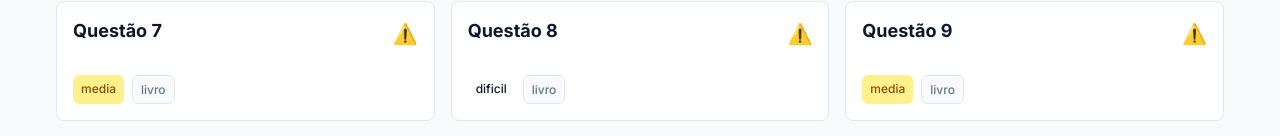
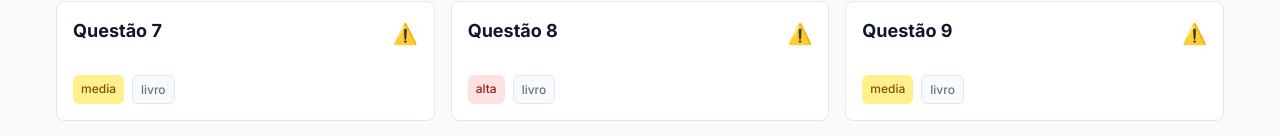
Before and after one commit to o-hugo/app_probabilidade_b_monitoria, an Astro site in the folder app/: page /app_probabilidade_b_monitoria/exercicios in a window 1280 px wide. Shown: the part 601-737 px from the top of the page. Built offline with nearby package versions, Linux system fonts and the light colour scheme; Astro itself is replaced by a stand-in of ours; some packages are replaced by stand-ins of ours.

Commit message:
fix: altera dificuldade de dificil para alta para passar no Zod

```diff
--- a/app/src/content/exercicios/dantas/cap-01/q08-dantas-cap01.md
+++ b/app/src/content/exercicios/dantas/cap-01/q08-dantas-cap01.md
@@ -2,7 +2,7 @@
 id: "q08-dantas-cap01"
 titulo: "Questão 8"
 topicos: ["variaveis-aleatorias-continuas"]
-dificuldade: "dificil"
+dificuldade: "alta"
 origem: "livro"
 solucao_verificada: false
 ---
--- a/app/src/content/exercicios/dantas/cap-01/q12-dantas-cap01.md
+++ b/app/src/content/exercicios/dantas/cap-01/q12-dantas-cap01.md
@@ -2,7 +2,7 @@
 id: "q12-dantas-cap01"
 titulo: "Questão 12"
 topicos: ["variaveis-aleatorias-continuas"]
-dificuldade: "dificil"
+dificuldade: "alta"
 origem: "livro"
 solucao_verificada: false
 ---
--- a/app/src/content/exercicios/dantas/cap-01/q31-dantas-cap01.md
+++ b/app/src/content/exercicios/dantas/cap-01/q31-dantas-cap01.md
@@ -2,7 +2,7 @@
 id: "q31-dantas-cap01"
 titulo: "Questão 31"
 topicos: ["variaveis-aleatorias-continuas"]
-dificuldade: "dificil"
+dificuldade: "alta"
 origem: "livro"
 solucao_verificada: false
 ---
--- a/app/src/content/exercicios/dantas/cap-01/q36-dantas-cap01.md
+++ b/app/src/content/exercicios/dantas/cap-01/q36-dantas-cap01.md
@@ -2,7 +2,7 @@
 id: "q36-dantas-cap01"
 titulo: "Questão 36"
 topicos: ["variaveis-aleatorias-continuas"]
-dificuldade: "dificil"
+dificuldade: "alta"
 origem: "livro"
 solucao_verificada: false
 ---
--- a/app/src/content/exercicios/dantas/cap-01/q38-dantas-cap01.md
+++ b/app/src/content/exercicios/dantas/cap-01/q38-dantas-cap01.md
@@ -2,7 +2,7 @@
 id: "q38-dantas-cap01"
 titulo: "Questão 38"
 topicos: ["variaveis-aleatorias-continuas"]
-dificuldade: "dificil"
+dificuldade: "alta"
 origem: "livro"
 solucao_verificada: false
 ---
--- a/app/src/content/exercicios/dantas/cap-01/q41-dantas-cap01.md
+++ b/app/src/content/exercicios/dantas/cap-01/q41-dantas-cap01.md
@@ -2,7 +2,7 @@
 id: "q41-dantas-cap01"
 titulo: "Questão 41"
 topicos: ["variaveis-aleatorias-continuas"]
-dificuldade: "dificil"
+dificuldade: "alta"
 origem: "livro"
 solucao_verificada: false
 ---
--- a/app/src/content/exercicios/dantas/cap-01/q42-dantas-cap01.md
+++ b/app/src/content/exercicios/dantas/cap-01/q42-dantas-cap01.md
@@ -2,7 +2,7 @@
 id: "q42-dantas-cap01"
 titulo: "Questão 42"
 topicos: ["variaveis-aleatorias-continuas"]
-dificuldade: "dificil"
+dificuldade: "alta"
 origem: "livro"
 solucao_verificada: false
 ---
--- a/app/src/content/exercicios/dantas/cap-02/q09-dantas-cap02.md
+++ b/app/src/content/exercicios/dantas/cap-02/q09-dantas-cap02.md
@@ -2,7 +2,7 @@
 id: "q09-dantas-cap02"
 titulo: "Questão 9"
 topicos: ["03-modelos-continuos"]
-dificuldade: "dificil"
+dificuldade: "alta"
 origem: "livro"
 solucao_verificada: false
 ---
--- a/app/src/content/exercicios/dantas/cap-02/q10-dantas-cap02.md
+++ b/app/src/content/exercicios/dantas/cap-02/q10-dantas-cap02.md
@@ -2,7 +2,7 @@
 id: "q10-dantas-cap02"
 titulo: "Questão 10"
 topicos: ["03-modelos-continuos","05-funcao-de-variavel-aleatoria"]
-dificuldade: "dificil"
+dificuldade: "alta"
 origem: "livro"
 solucao_verificada: false
 ---
--- a/app/src/content/exercicios/dantas/cap-02/q17-dantas-cap02.md
+++ b/app/src/content/exercicios/dantas/cap-02/q17-dantas-cap02.md
@@ -2,7 +2,7 @@
 id: "q17-dantas-cap02"
 titulo: "Questão 17"
 topicos: ["03-modelos-continuos","02-funcao-geradora-momentos"]
-dificuldade: "dificil"
+dificuldade: "alta"
 origem: "livro"
 solucao_verificada: false
 ---
--- a/app/src/content/exercicios/dantas/cap-02/q19-dantas-cap02.md
+++ b/app/src/content/exercicios/dantas/cap-02/q19-dantas-cap02.md
@@ -2,7 +2,7 @@
 id: "q19-dantas-cap02"
 titulo: "Questão 19"
 topicos: ["03-modelos-continuos","02-funcao-geradora-momentos"]
-dificuldade: "dificil"
+dificuldade: "alta"
 origem: "livro"
 solucao_verificada: false
 ---
--- a/app/src/content/exercicios/dantas/cap-02/q23-dantas-cap02.md
+++ b/app/src/content/exercicios/dantas/cap-02/q23-dantas-cap02.md
@@ -2,7 +2,7 @@
 id: "q23-dantas-cap02"
 titulo: "Questão 23"
 topicos: ["03-modelos-continuos"]
-dificuldade: "dificil"
+dificuldade: "alta"
 origem: "livro"
 solucao_verificada: false
 ---
--- a/app/src/content/exercicios/dantas/cap-02/q27-dantas-cap02.md
+++ b/app/src/content/exercicios/dantas/cap-02/q27-dantas-cap02.md
@@ -2,7 +2,7 @@
 id: "q27-dantas-cap02"
 titulo: "Questão 27"
 topicos: ["03-modelos-continuos"]
-dificuldade: "dificil"
+dificuldade: "alta"
 origem: "livro"
 solucao_verificada: false
 ---
--- a/app/src/content/exercicios/dantas/cap-02/q30-dantas-cap02.md
+++ b/app/src/content/exercicios/dantas/cap-02/q30-dantas-cap02.md
@@ -2,7 +2,7 @@
 id: "q30-dantas-cap02"
 titulo: "Questão 30"
 topicos: ["03-modelos-continuos","05-funcao-de-variavel-aleatoria"]
-dificuldade: "dificil"
+dificuldade: "alta"
 origem: "livro"
 solucao_verificada: false
 ---
--- a/app/src/content/exercicios/dantas/cap-02/q31-dantas-cap02.md
+++ b/app/src/content/exercicios/dantas/cap-02/q31-dantas-cap02.md
@@ -2,7 +2,7 @@
 id: "q31-dantas-cap02"
 titulo: "Questão 31"
 topicos: ["03-modelos-continuos"]
-dificuldade: "dificil"
+dificuldade: "alta"
 origem: "livro"
 solucao_verificada: false
 ---
--- a/app/src/content/exercicios/dantas/cap-02/q36-dantas-cap02.md
+++ b/app/src/content/exercicios/dantas/cap-02/q36-dantas-cap02.md
@@ -2,7 +2,7 @@
 id: "q36-dantas-cap02"
 titulo: "Questão 36"
 topicos: ["03-modelos-continuos","05-funcao-de-variavel-aleatoria"]
-dificuldade: "dificil"
+dificuldade: "alta"
 origem: "livro"
 solucao_verificada: false
 ---
--- a/app/src/content/exercicios/dantas/cap-02/q38-dantas-cap02.md
+++ b/app/src/content/exercicios/dantas/cap-02/q38-dantas-cap02.md
@@ -2,7 +2,7 @@
 id: "q38-dantas-cap02"
 titulo: "Questão 38"
 topicos: ["03-modelos-continuos"]
-dificuldade: "dificil"
+dificuldade: "alta"
 origem: "livro"
 solucao_verificada: false
 ---
--- a/app/src/content/exercicios/dantas/cap-02/q40-dantas-cap02.md
+++ b/app/src/content/exercicios/dantas/cap-02/q40-dantas-cap02.md
@@ -2,7 +2,7 @@
 id: "q40-dantas-cap02"
 titulo: "Questão 40"
 topicos: ["03-modelos-continuos"]
-dificuldade: "dificil"
+dificuldade: "alta"
 origem: "livro"
 solucao_verificada: false
 ---
--- a/app/src/content/exercicios/dantas/cap-02/q42-dantas-cap02.md
+++ b/app/src/content/exercicios/dantas/cap-02/q42-dantas-cap02.md
@@ -2,7 +2,7 @@
 id: "q42-dantas-cap02"
 titulo: "Questão 42"
 topicos: ["03-modelos-continuos"]
-dificuldade: "dificil"
+dificuldade: "alta"
 origem: "livro"
 solucao_verificada: false
 ---
```
